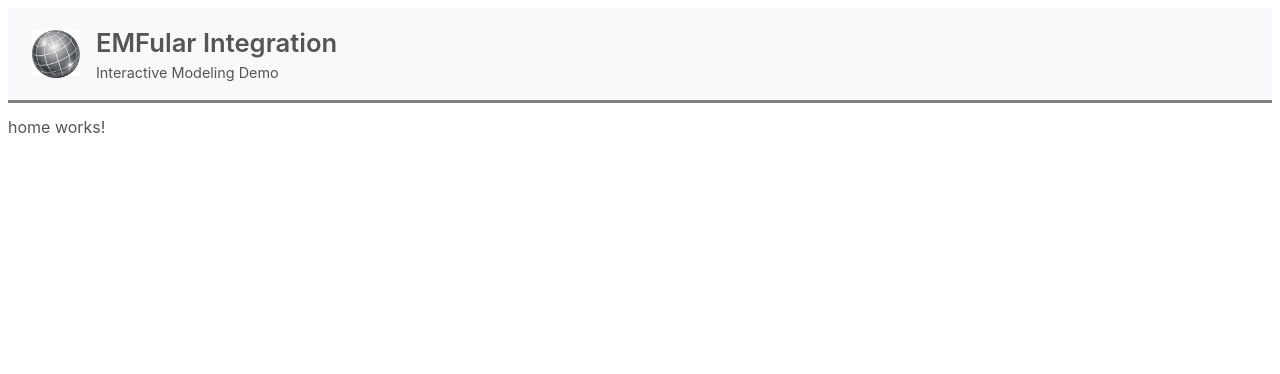
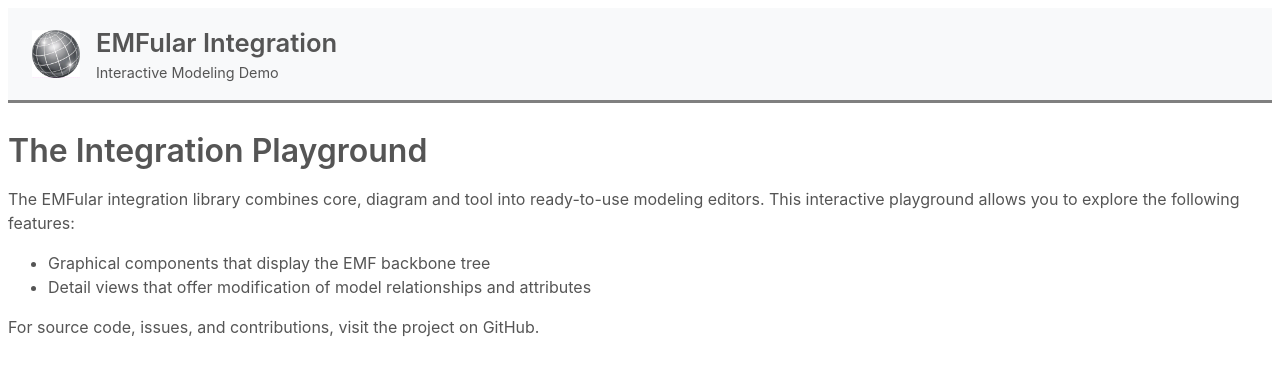
Before and after one commit to softlang/EMFular-integration, an Angular app in the folder demo/: page / in a window 1280 px wide. Shown: the top 374 px of the page. Built offline with nearby package versions, Linux system fonts and the light colour scheme.

Commit message:
First home text

```diff
--- a/demo/src/app/content/home/home.component.html
+++ b/demo/src/app/content/home/home.component.html
@@ -1 +1,17 @@
-<p>home works!</p>
+<h1>The Integration Playground</h1>
+
+<p>
+    The EMFular integration library combines core, diagram and tool into ready-to-use modeling editors.
+    This interactive playground allows you to explore the following features:
+</p>
+<ul>
+    <li>Graphical components that display the EMF backbone tree</li>
+    <li>Detail views that offer modification of model relationships and attributes</li>
+</ul>
+
+
+<p>
+    For source code, issues, and contributions, visit the
+    <a href="https://github.com/softlang/EMFular-integration" target="_blank" rel="noopener">
+        project on GitHub</a>.
+</p>
```
